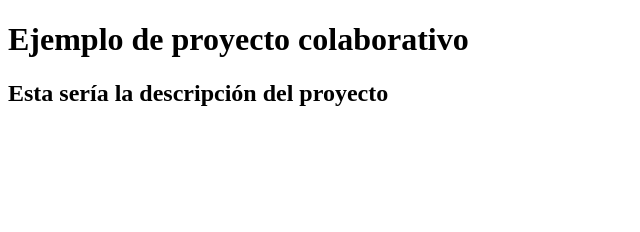
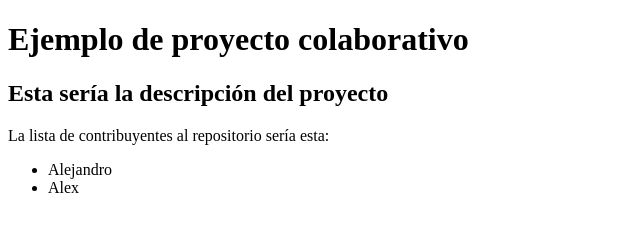
Before and after one commit to Grancanash-sec/proyecto1-copy, a plain HTML site: page index.html in a window 1280 px wide. Shown: the whole page, without its empty margins (0-640 px from the left). Drawn offline with Linux system fonts and the light colour scheme.

Commit message:
Update index.html

```diff
--- a/index.html
+++ b/index.html
@@ -9,6 +9,11 @@
     <header>
         <h1>Ejemplo de proyecto colaborativo</h1>
         <h2>Esta sería la descripción del proyecto</h2>
+        <p>La lista de contribuyentes al repositorio sería esta:</p>
+        <ul>
+            <li>Alejandro</li>
+            <li>Alex</li>
+        </ul>
     </header>
 </body>
 </html>
```
